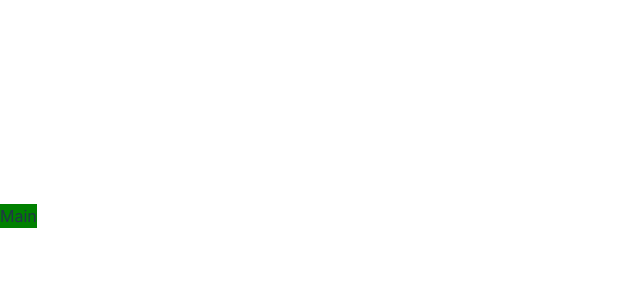
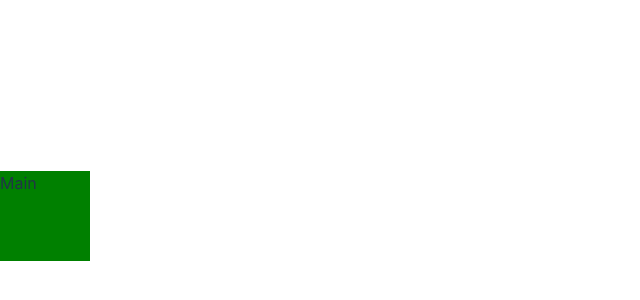
Before and after one commit to EtienneNoir/food-hub, a React (Vite) app in the folder recipes/: page / in a window 1280 px wide. Shown: the part 184-484 px from the top of the page, without its empty margins (0-640 px from the left). Built offline with nearby package versions, Linux system fonts and the light colour scheme; the HTML template or start-up script is replaced by a standard one.

Commit message:
Build a navBar

```diff
--- a/recipes/src/App.tsx
+++ b/recipes/src/App.tsx
@@ -1,4 +1,5 @@
 import { Grid, GridItem, Show } from "@chakra-ui/react";
+import NavBar from "./components/NavBar";
 
 const App = () => {
   return (
@@ -9,8 +10,8 @@
         lg: `"nav nav" "aside main"`, // devices larger than 1024px
       }}
     >
-      <GridItem area="nav" bg="coral">
-        Nav
+      <GridItem area="nav">
+        <NavBar />
       </GridItem>
       <Show above="lg">
         {/** Will only show on lager devices */}
--- /dev/null
+++ b/recipes/src/components/NavBar.tsx
@@ -0,0 +1,11 @@
+import { HStack, Image } from "@chakra-ui/react";
+import logo from "../assets/logo.png";
+export const NavBar = () => {
+  return (
+    <HStack>
+      <Image src={logo} boxSize="90px" />
+    </HStack>
+  );
+};
+
+export default NavBar;
```
Also changed, not shown: recipes/src/assets/logo.png (added).
